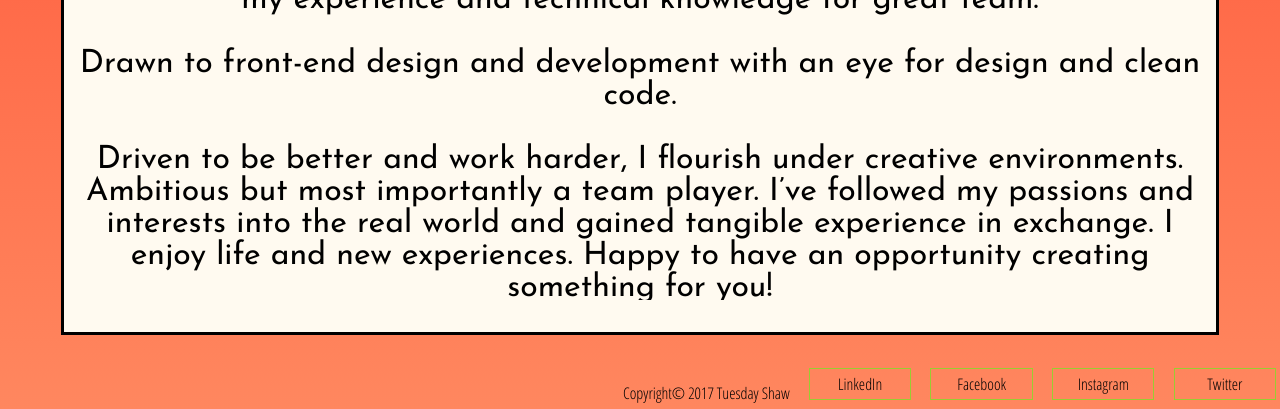
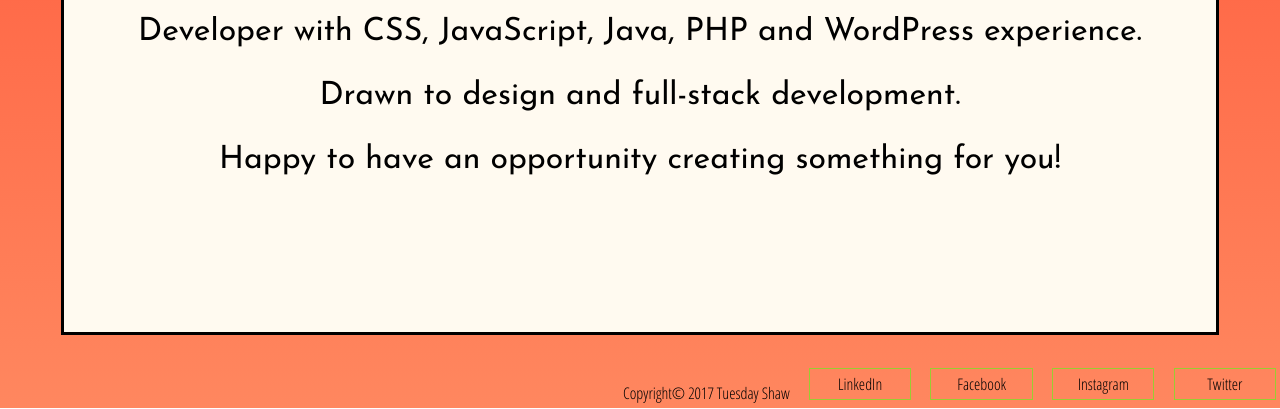
Before and after one commit to tuesdayshaw/tuesdayshaw.github.io, a plain HTML site: page about-page.html in a window 1280 px wide. Shown: the part 391-800 px from the top of the page. Drawn offline with Linux system fonts and the light colour scheme.

Commit message:
update "about" text and css

```diff
--- a/about-page.html
+++ b/about-page.html
@@ -28,14 +28,13 @@
         <div id="index-content">
             <h1 id="hello">Hello, I'm Tuesday Shaw</h1>
             <p id="about-text">
-                Web developer with CSS, JavaScript and Java experience transitioning from 10+ years experience in art/design, instruction and management now focused on pursuing creative strategies for front or back-end development to leverage my
-                experience and technical knowledge for great team.
+                Developer with CSS, JavaScript, Java, PHP and WordPress experience.
                 <br/>
                 <br/>
-                Drawn to front-end design and development with an eye for design and clean code.
+                Drawn to design and full-stack development.
                 <br/>
                 <br/>
-                Driven to be better and work harder, I flourish under creative environments. Ambitious but most importantly a team player. I’ve followed my passions and interests into the real world and gained tangible experience in exchange. I enjoy life and new experiences. Happy to have an opportunity creating something for you!</p>
+                Happy to have an opportunity creating something for you!</p>
         </div>
     </div>
     <div id="bottom-nav">
--- a/css/about.css
+++ b/css/about.css
@@ -1,5 +1,5 @@
 #index-content {
-    overflow-x: scroll;
+    overflow-x: hidden;
     flex-direction: column;
 }
 
--- a/css/index.css
+++ b/css/index.css
@@ -7,7 +7,7 @@ html, body {
 
 body {
     display: flex;
-    height: 100vh;
+    height: auto;
     max-width: 100%;
     margin: 0;
 }
--- a/css/work.css
+++ b/css/work.css
@@ -6,7 +6,7 @@
     height: auto;
     width: inherit;
     overflow-x: hidden;
-    overflow-y: auto;
+    overflow-y: hidden;
 }
 
 #work-top-row {
```
